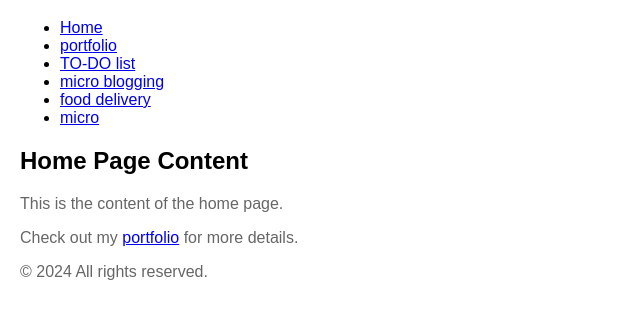
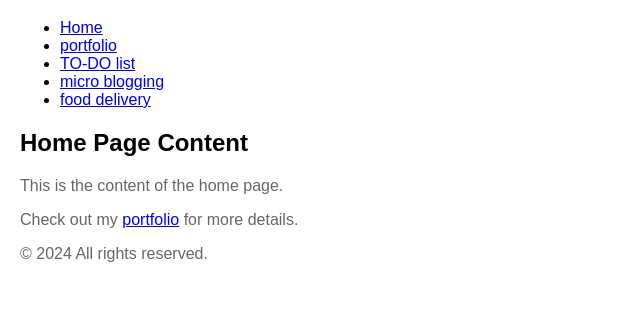
Before and after one commit to Banupriya0811/Bp, a plain HTML site: page index.html in a window 1280 px wide. Shown: the part 61-380 px from the top of the page, without its empty margins (0-640 px from the left). Drawn offline with Linux system fonts and the light colour scheme.

Commit message:
Update index.html

```diff
--- a/index.html
+++ b/index.html
@@ -28,7 +28,7 @@
                 <li><a href="https://banupriya0811.github.io/Bp/TO do.html">TO-DO list</a></li>
                 <li><a href="https://banupriya0811.github.io/Bp/microblog/index.html">micro blogging</a></li>
                 <li><a href="https://banupriya0811.github.io/Bp/food delivery/index.html">food delivery</a></li>
-                <li><a href="https://banupriya0811.github.io/Bp/micro/index.html">micro</a></li>
+
 
             </ul>
         </nav>
```
